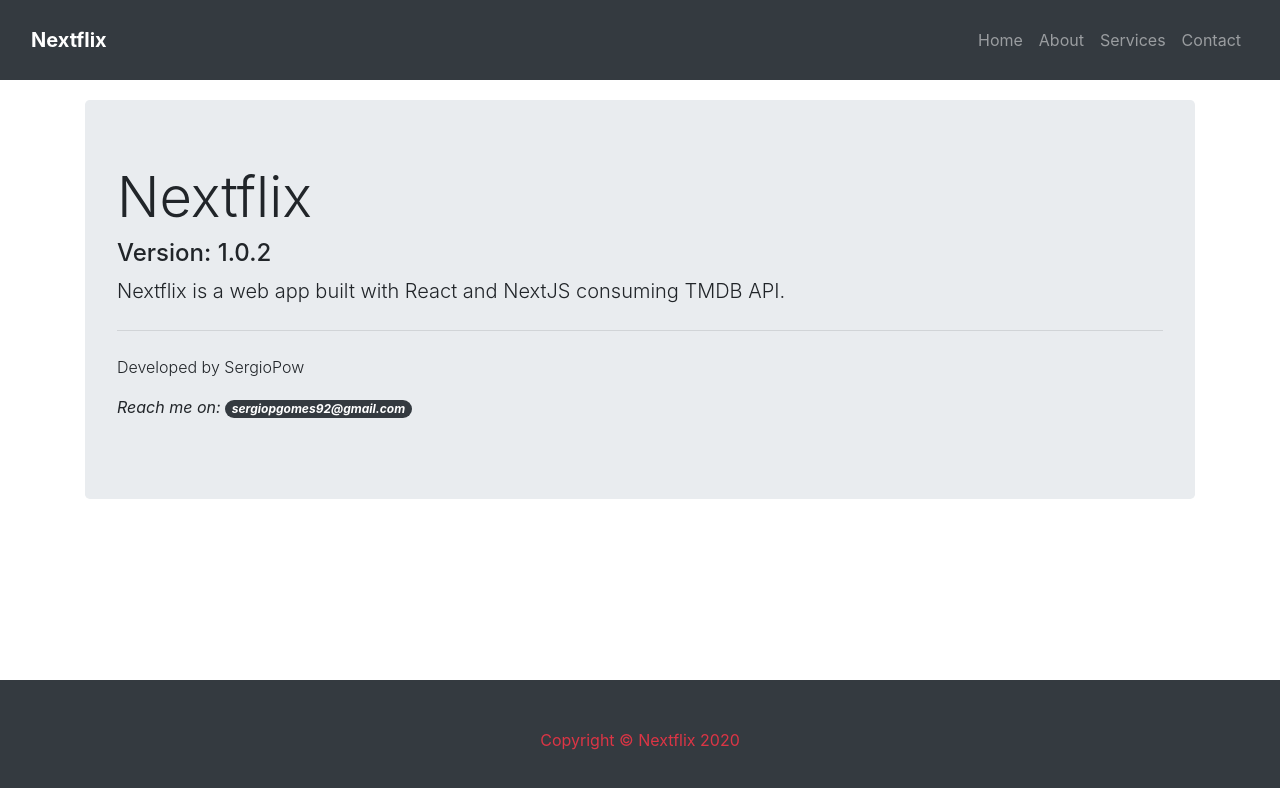
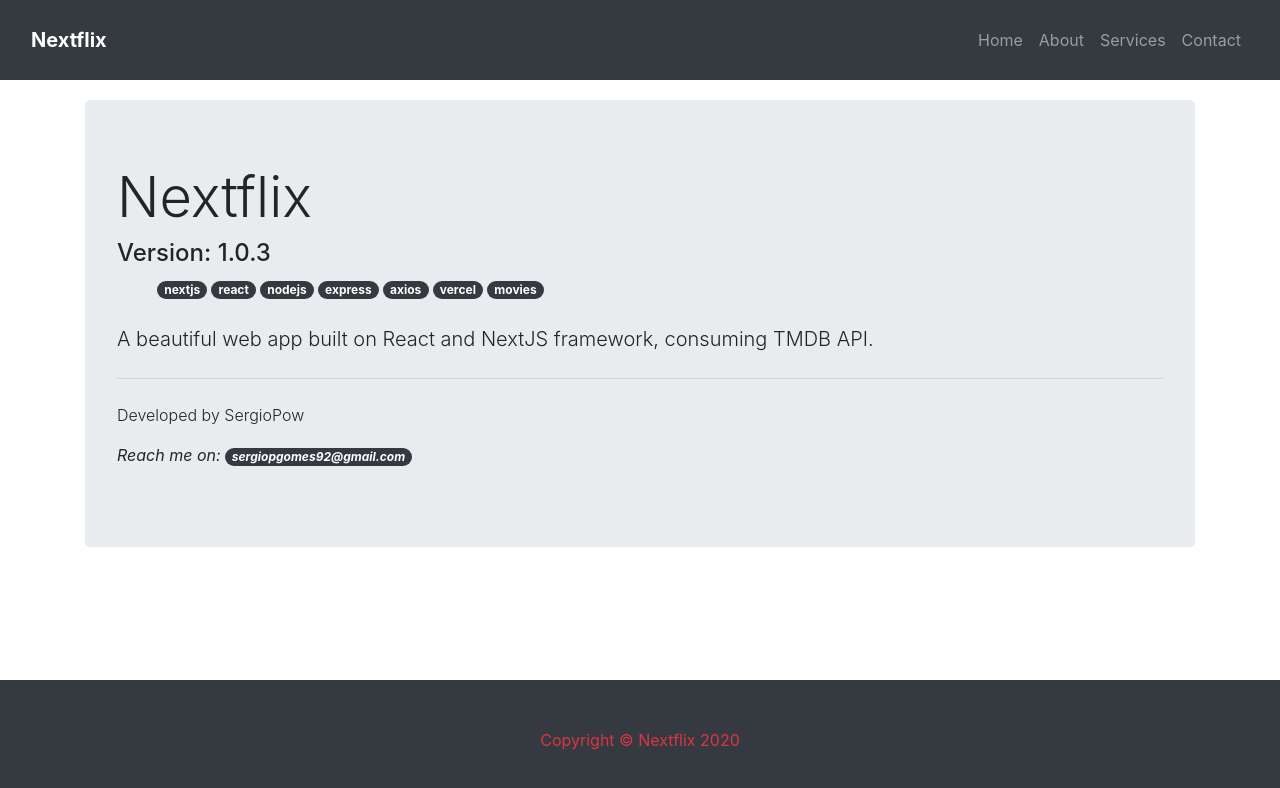
Before and after one commit to sergiogomes/react-next-movie-app, a Next.js app: page /about in a window 1280 px wide. Shown: the top 788 px of the page. Built offline with nearby package versions, Linux system fonts and the light colour scheme.

Commit message:
Nextflix
Making more improvements.

```diff
--- a/package.json
+++ b/package.json
@@ -1,6 +1,6 @@
 {
-  "name": "movie-app",
-  "version": "1.0.2",
+  "name": "nextflix",
+  "version": "1.0.3",
   "private": true,
   "scripts": {
     "dev": "node server/index.js",
--- a/pages/about.js
+++ b/pages/about.js
@@ -10,6 +10,15 @@
       subject: "Nextflix",
       message:
         "Hello!%0D%0A%0D%0ASaw%20you%20web%20app%20Nextflix,%20and%20wanted%20to%20talk%20to%20you.%0D%0A%0D%0AThanks.",
+      tags: [
+        "nextjs",
+        "react",
+        "nodejs",
+        "express",
+        "axios",
+        "vercel",
+        "movies",
+      ],
       emailLink: "",
       changelog: "",
       version: "",
@@ -21,7 +30,16 @@
       emailLink: `mailto:${this.state.email}?subject=${this.state.subject}&body=${this.state.message}`,
     });
     if (process && process.env && process.env.VERCEL_GITHUB_COMMIT_REF) {
+      console.log(process.env.VERCEL_URL);
+      console.log(process.env.VERCEL_GITHUB_DEPLOYMENT);
+      console.log(process.env.VERCEL_GITHUB_ORG);
+      console.log(process.env.VERCEL_GITHUB_REPO);
+      console.log(process.env.VERCEL_GITHUB_COMMIT_ORG);
+      console.log(process.env.VERCEL_GITHUB_COMMIT_REPO);
       console.log(process.env.VERCEL_GITHUB_COMMIT_REF);
+      console.log(process.env.VERCEL_GITHUB_COMMIT_SHA);
+      console.log(process.env.VERCEL_GITHUB_COMMIT_AUTHOR_LOGIN);
+      console.log(process.env.VERCEL_GITHUB_COMMIT_AUTHOR_NAME);
       this.setState({
         changelog: process.env.VERCEL_GITHUB_COMMIT_REF,
       });
@@ -42,10 +60,20 @@
               <h1 className="display-4">Nextflix</h1>
               <section>
                 <h4>Version: {this.state.version || "1.0.0"}</h4>
+                <ul className="list-group-horizontal-sm mb-4">
+                  {this.state.tags.map((tag) => (
+                    <span
+                      key={tag}
+                      className="badge badge-pill badge-dark mr-1 mt-1"
+                    >
+                      {tag}
+                    </span>
+                  ))}
+                </ul>
               </section>
               <p className="lead c-dark">
-                Nextflix is a web app built with React and NextJS consuming TMDB
-                API.
+                A beautiful web app built on React and NextJS framework,
+                consuming TMDB API.
               </p>
               <hr className="my-4" />
               <p className="font-weight-light">Developed by SergioPow</p>
--- a/pages/contact.js
+++ b/pages/contact.js
@@ -22,6 +22,8 @@
                 <abbr title="Phone">P:</abbr> +55 (31) 98733-9600
               </address>
 
+              <hr className="my-4" />
+
               <address>
                 <strong>Sérgio Pow Gomes</strong>
                 <br />
```
Also changed, not shown: pages/movies/[id]/index.js (+11 -3 lines), public/promo.png (added), 1 other file (tests, documents, lock files or other folders).
